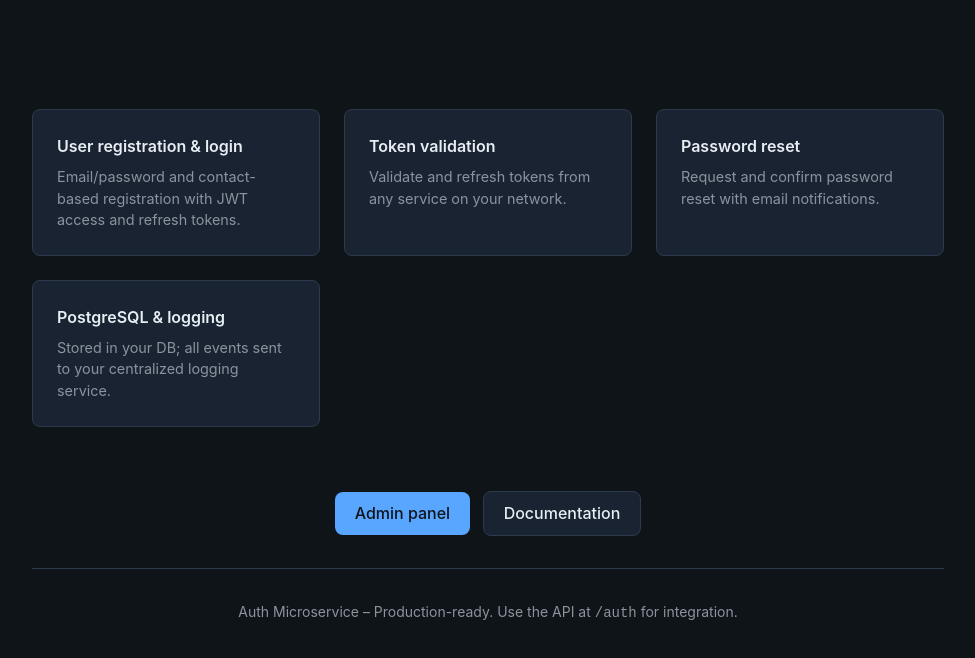
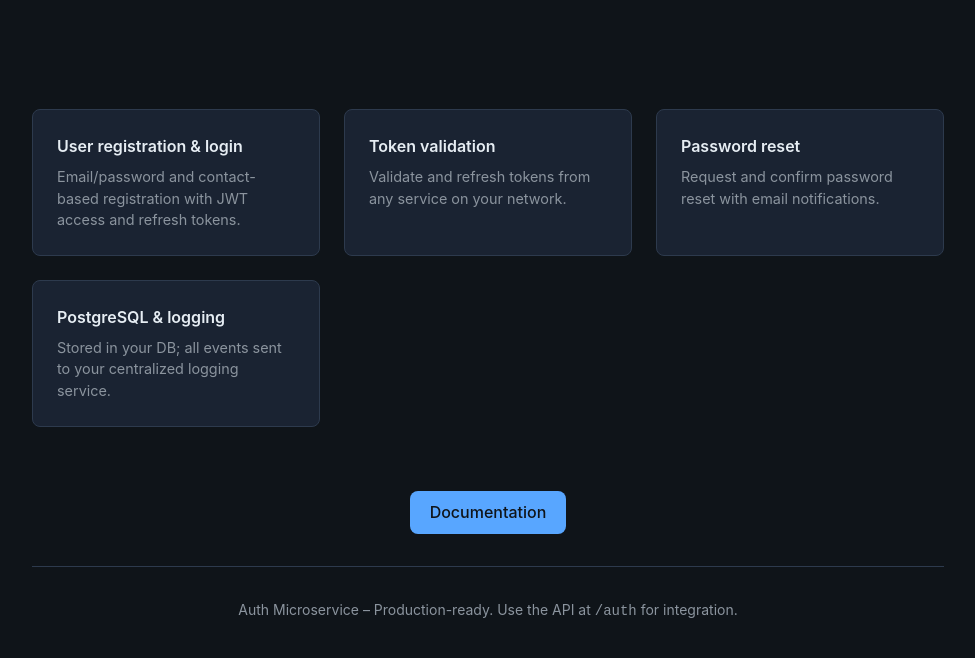
Before and after one commit to speakASAP/auth-microservice, a website: page web/public/index.html in a window 1280 px wide. Shown: the part 320-978 px from the top of the page, without its empty margins (152-1127 px from the left). Drawn offline with Linux system fonts and the light colour scheme.

Commit message:
refactor: update landing CTA buttons for improved clarity
- Removed the separate Admin panel button and consolidated the Documentation button styling for a cleaner interface.
- Ensured the Documentation link remains prominent and accessible for users.

```diff
--- a/web/public/index.html
+++ b/web/public/index.html
@@ -38,8 +38,7 @@
     </section>
 
     <section class="landing-cta">
-      <a href="/admin" class="btn">Admin panel</a>
-      <a href="https://github.com/speakASAP/auth-microservice" class="btn btn-secondary" target="_blank" rel="noopener noreferrer">Documentation</a>
+      <a href="https://github.com/speakASAP/auth-microservice" class="btn" target="_blank" rel="noopener noreferrer">Documentation</a>
     </section>
 
     <footer class="landing-footer">
```
